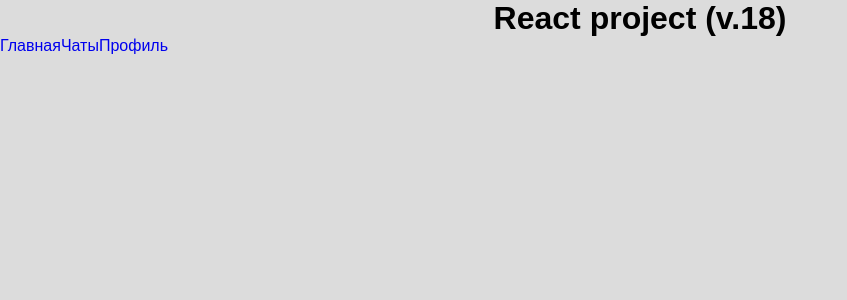
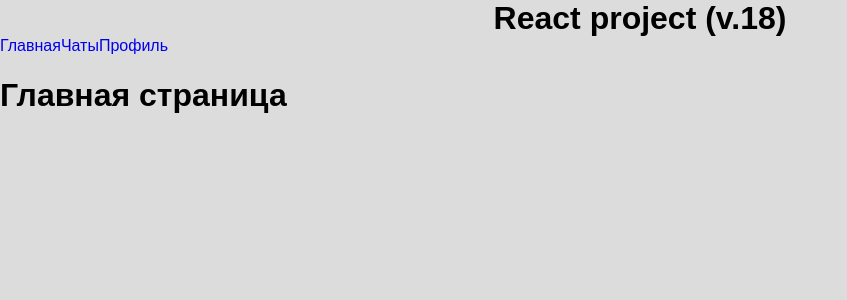
Before and after one commit to Daniil-333/reactGB, a React (Create React App) app: page / in a window 1280 px wide. Shown: the top 300 px of the page, without its empty margins (0-847 px from the left). Built offline with nearby package versions, Linux system fonts and the light colour scheme.

Commit message:
dz4 is done on 80%

```diff
--- a/src/App.jsx
+++ b/src/App.jsx
@@ -1,5 +1,9 @@
+import { Routes, Route } from "react-router-dom";
 import {NavBar} from './components/Routing/NavBar';
-
+import {Home} from './components/Home';
+import {Chats} from './components/Chats/Chats';
+import {Profile} from './components/Profile/Profile';
+import {NotFound} from './components/NotFound';
 
 export const App = () => {
 
@@ -9,6 +13,14 @@
         <h1 className='App__title'>React project (v.18)</h1>
         <NavBar />
       </header>
+      <Routes>
+          <Route path="/" element={ <Home /> }/>
+          <Route path="/chats" element={ <Chats /> }>
+              <Route path=":chatID" element={ <Chats /> } />
+          </Route>
+          <Route path="/profile" element={ <Profile /> }/>
+          <Route path="*" element={ <NotFound /> }/>
+      </Routes>
     </div>
   );
 }
--- a/src/assets/base.scss
+++ b/src/assets/base.scss
@@ -1,3 +1,9 @@
 .root {
     height: 100%;
 }
+
+.title {
+    font-weight: 600;
+    font-size: 2rem;
+    line-height: 1.5;
+}
--- a/src/components/Chats/Chats.jsx
+++ b/src/components/Chats/Chats.jsx
@@ -1,5 +1,5 @@
-import { useEffect, useRef, useState, useParams } from 'react';
-import { Link } from "react-router-dom";
+import { useEffect, useRef, useState } from 'react';
+import { Link, useParams } from "react-router-dom";
 import { Form } from '../Form/Form';
 import { Message } from '../Message/Message';
 import {List, ListItem} from '@mui/material';
@@ -9,16 +9,16 @@
     const [messageList, setMessageList] = useState([])
     const [userList, setUserList] = useState([
       {
-        'id': 'chat1',
+        'id': 'chat0',
         'name': 'Daniel',
       },
       {
-        'id': 'chat2',
+        'id': 'chat1',
         'name': 'Viktor',
       }
     ])
     const {chatID} = useParams()
-    const id = userList.findIndex(x => x.id === chatID)
+    const id = userList.findIndex(chat => chat.id === chatID)
 
     useEffect(() => {
         if (!isFirstRender.current) {
@@ -34,9 +34,9 @@
         <div className='chat'>
             <div className='chat__persons'>
             <List >
-                {userList?.map((user) => {
-                return <Link to={`${id}`}>
-                        <ListItem key={user['id']}>{user.name}</ListItem>
+                {userList?.map((user, id) => {
+                return <Link to={`chat${id}`} key={user['id']}>
+                        <ListItem>{user.name}</ListItem>
                       </Link>
                 })}
             </List>
@@ -45,7 +45,9 @@
               {(messageList.length > 0) ?
                   <div className="chat__messages">
                     {messageList?.map((item) => {
+                      if(item.chatID === chatID) {
                         return <Message key={item['id']} message={item}/>
+                      }
                     })}
                   </div> :
                   <p>Нет сообщений</p>
--- a/src/components/Form/Form.jsx
+++ b/src/components/Form/Form.jsx
@@ -1,4 +1,5 @@
-import { useState, useRef, useEffect } from 'react';
+import { useState, useRef } from 'react';
+import { useParams } from "react-router-dom";
 import Button from '@mui/material/Button';
 import OutlinedInput from '@mui/material/OutlinedInput';
 
@@ -6,15 +7,17 @@
 
     const [value, setValue] = useState('');
     const inputRef = useRef(null);
+    const {chatID} = useParams()
 
     const addMessage = (ev) => {
         ev.preventDefault();
 
         if(value) {
             setMessageList(prevState => {
-
+console.log(prevState);
                 return [...prevState, {
                     'id': ++prevState.length,
+                    'chatID': chatID,
                     'author': 'Автор',
                     'text': value,
                 }]
--- /dev/null
+++ b/src/components/Home.jsx
@@ -0,0 +1,8 @@
+
+export const Home = () => {
+    return (
+        <div className="mainPage">
+            <h1 className="mainPage__title title">Главная страница</h1>
+        </div>
+    );
+}
--- a/src/components/Profile/Profile.jsx
+++ b/src/components/Profile/Profile.jsx
@@ -2,8 +2,8 @@
 export const Profile = () => {
 
     return (
-        <div>
-            <h1>Профиль</h1>
+        <div className="profilePage">
+            <h1 className="profilePage__title title">Профиль</h1>
         </div>
     );
 }
--- a/src/index.js
+++ b/src/index.js
@@ -1,23 +1,13 @@
 import React from 'react';
 import ReactDOM from 'react-dom/client';
 import './index.scss';
-import { BrowserRouter, Routes, Route } from "react-router-dom";
 import {App} from './App';
-import {NotFound} from './components/NotFound';
-import {Chats} from './components/Chats/Chats';
-import {Profile} from './components/Profile/Profile';
+import { BrowserRouter} from "react-router-dom";
 
 
 const root = ReactDOM.createRoot(document.getElementById('root'));
 root.render(
     <BrowserRouter>
-        <Routes>
-            <Route path="/" element={ <App /> }/>
-            <Route path="/chats" element={ <Chats /> }>
-                <Route path=":chatID" element={ <Chats /> } />
-            </Route>
-            <Route path="/profile" element={ <Profile /> }/>
-            <Route path="*" element={ <NotFound /> }/>
-        </Routes>
+        <App />
     </BrowserRouter>
 );
--- a/src/index.scss
+++ b/src/index.scss
@@ -56,3 +56,10 @@
         flex-direction: column;
     }
 }
+
+.mainPage {
+
+    &__title {
+        padding: 1rem 0;
+    }
+}
```
Lines whose indentation alone changed are shown as unchanged.
